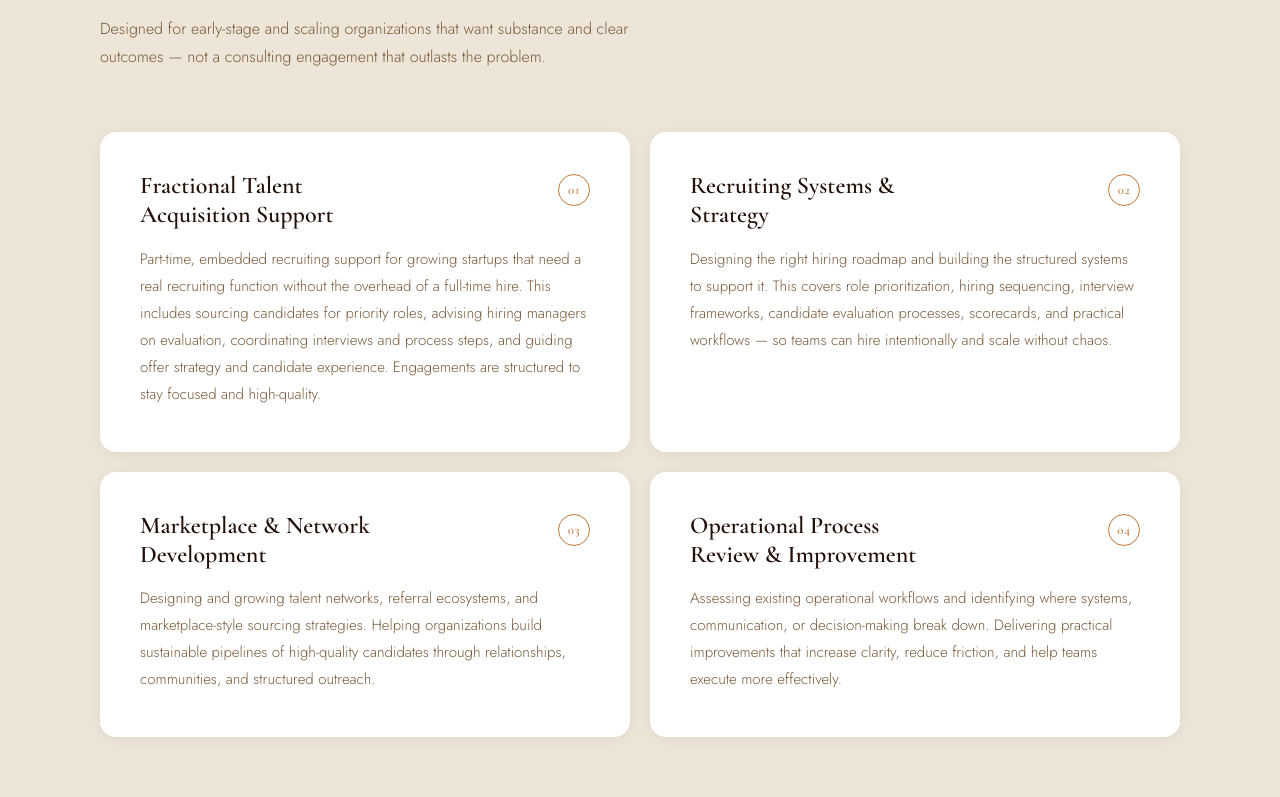
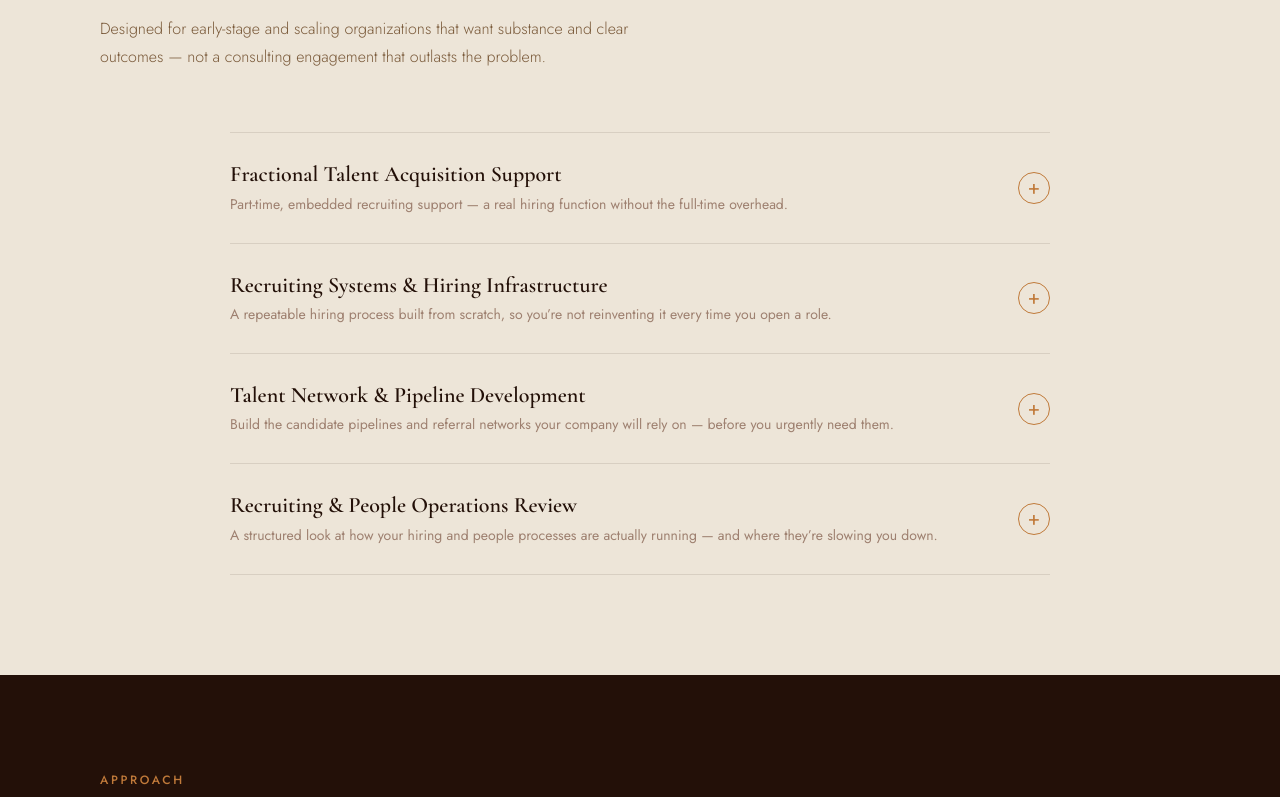
Before and after one commit to Porterhouse-Collective/porterhouse-collective-site, a plain HTML site: page index.html in a window 1280 px wide. Shown: the part 1463-2260 px from the top of the page. Drawn offline with nearby package versions, Linux system fonts and the light colour scheme.

Commit message:
Accordion service cards, updated titles, footer cleanup

```diff
--- a/index.html
+++ b/index.html
@@ -201,36 +201,67 @@
     /* ── SERVICES — old rounded card style ── */
     #services { background: var(--cream-warm); }
     .services-grid {
-      display: grid; grid-template-columns: repeat(2, 1fr);
-      gap: 20px;
+      display: flex; flex-direction: column;
+      max-width: 820px; margin: 0 auto;
     }
     .service-card {
-      background: #fff; border-radius: 16px;
-      padding: 40px 40px 44px;
-      box-shadow: 0 2px 16px rgba(35,16,8,0.06);
-      transition: box-shadow 0.2s, transform 0.2s;
+      border-bottom: 1px solid rgba(35,16,8,0.10);
+      background: transparent; border-radius: 0;
+      box-shadow: none; padding: 0; transition: none;
     }
-    .service-card:hover { box-shadow: 0 6px 28px rgba(35,16,8,0.10); transform: translateY(-2px); }
-    .service-card-top {
-      display: flex; justify-content: space-between;
-      align-items: flex-start; margin-bottom: 16px;
+    .service-card:first-child { border-top: 1px solid rgba(35,16,8,0.10); }
+    .service-card:hover { box-shadow: none; transform: none; }
+    .service-card-row {
+      display: flex; align-items: center; justify-content: space-between;
+      padding: 28px 0; cursor: pointer; gap: 16px;
     }
-    .service-card h3 {
-      font-family: var(--serif); font-size: 24px; font-weight: 600;
-      color: var(--text-light); line-height: 1.2; max-width: 260px;
+    .service-card-text { flex: 1; }
+    .service-card-text h3 {
+      font-family: var(--serif); font-size: 22px; font-weight: 600;
+      color: var(--text-light); line-height: 1.2; margin-bottom: 6px;
     }
-    .service-num {
-      display: flex; align-items: center; justify-content: center;
+    .service-card-text .service-tagline {
+      font-family: var(--sans); font-size: 14px;
+      color: var(--text-muted); line-height: 1.5;
+    }
+    .service-card-toggle {
       width: 32px; height: 32px; border-radius: 50%;
       border: 1.5px solid var(--orange-hover);
-      font-family: var(--serif); font-size: 13px; font-weight: 500;
-      color: var(--orange-hover); letter-spacing: 0.05em;
-      flex-shrink: 0; margin-top: 2px;
+      display: flex; align-items: center; justify-content: center;
+      flex-shrink: 0; transition: background 0.2s;
+      color: var(--orange-hover); font-size: 20px; line-height: 1;
+      user-select: none;
     }
-    .service-card p {
-      font-size: 15px; font-weight: 300; line-height: 1.8; color: var(--text-mid);
+    .service-card.open .service-card-toggle {
+      background: var(--orange-hover); color: #fff;
     }
-    @media (max-width: 768px) { .services-grid { grid-template-columns: 1fr; } }
+    .service-card-body { display: none; padding-bottom: 32px; }
+    .service-card.open .service-card-body { display: block; }
+    .service-card-framing {
+      font-family: var(--serif); font-style: italic;
+      font-size: 17px; color: var(--text-muted); line-height: 1.65;
+      margin-bottom: 20px;
+    }
+    .service-card-bullets { list-style: none; padding: 0; margin: 0 0 24px; }
+    .service-card-bullets li {
+      font-family: var(--sans); font-size: 15px; color: var(--text-light);
+      line-height: 1.6; padding: 6px 0 6px 20px; position: relative;
+    }
+    .service-card-bullets li::before {
+      content: '\2014'; position: absolute; left: 0; color: var(--gold); font-weight: 600;
+    }
+    .service-card-outcome {
+      background: var(--brown); border-radius: 10px; padding: 20px 24px;
+    }
+    .service-card-outcome-label {
+      font-family: var(--sans); font-size: 11px; font-weight: 600;
+      text-transform: uppercase; letter-spacing: 0.12em;
+      color: var(--gold); margin-bottom: 8px;
+    }
+    .service-card-outcome-text {
+      font-family: var(--serif); font-size: 16px;
+      color: var(--cream); line-height: 1.6; font-style: italic;
+    }
 
     /* ── APPROACH — old style: dark brown, rounded cards, radiating orange ── */
     #approach { background: var(--brown); padding: 96px 0; }
@@ -485,42 +516,106 @@
       <div class="section-head fade-up">
         <span class="section-eyebrow">Services</span>
         <h2>Focused support where growth tends to get messy.</h2>
-        <p>Designed for early-stage and scaling organizations that want substance and clear outcomes — not a consulting engagement that outlasts the problem.</p>
+        <p>Designed for early-stage and scaling organizations that want substance and clear outcomes &#8212; not a consulting engagement that outlasts the problem.</p>
       </div>
-      <div class="services-grid">
-        <article class="service-card fade-up">
-          <div class="service-card-top">
-            <h3>Fractional Talent Acquisition Support</h3>
-            <span class="service-num">01</span>
+      <div class="services-grid fade-up">
+
+        <article class="service-card">
+          <div class="service-card-row" onclick="toggleCard(this)">
+            <div class="service-card-text">
+              <h3>Fractional Talent Acquisition Support</h3>
+              <p class="service-tagline">Part-time, embedded recruiting support &#8212; a real hiring function without the full-time overhead.</p>
+            </div>
+            <div class="service-card-toggle">+</div>
           </div>
-          <p>Part-time, embedded recruiting support for growing startups that need a real recruiting function without the overhead of a full-time hire. This includes sourcing candidates for priority roles, advising hiring managers on evaluation, coordinating interviews and process steps, and guiding offer strategy and candidate experience. Engagements are structured to stay focused and high-quality.</p>
+          <div class="service-card-body">
+            <p class="service-card-framing">For teams that need hiring to move but aren&#8217;t ready for a full-time recruiter. Engagements are scoped to your most critical roles and structured to stay focused.</p>
+            <ul class="service-card-bullets">
+              <li>Source and manage candidates for priority roles</li>
+              <li>Advise hiring managers on evaluation and decision-making</li>
+              <li>Coordinate interviews and own the candidate experience end-to-end</li>
+              <li>Guide offer strategy and closing</li>
+            </ul>
+            <div class="service-card-outcome">
+              <p class="service-card-outcome-label">You walk away with</p>
+              <p class="service-card-outcome-text">A focused recruiting function that keeps hiring moving &#8212; without adding permanent headcount.</p>
+            </div>
+          </div>
         </article>
-        <article class="service-card fade-up delay-1">
-          <div class="service-card-top">
-            <h3>Recruiting Systems &amp; Strategy</h3>
-            <span class="service-num">02</span>
+
+        <article class="service-card">
+          <div class="service-card-row" onclick="toggleCard(this)">
+            <div class="service-card-text">
+              <h3>Recruiting Systems &amp; Hiring Infrastructure</h3>
+              <p class="service-tagline">A repeatable hiring process built from scratch, so you&#8217;re not reinventing it every time you open a role.</p>
+            </div>
+            <div class="service-card-toggle">+</div>
           </div>
-          <p>Designing the right hiring roadmap and building the structured systems to support it. This covers role prioritization, hiring sequencing, interview frameworks, candidate evaluation processes, scorecards, and practical workflows — so teams can hire intentionally and scale without chaos.</p>
+          <div class="service-card-body">
+            <p class="service-card-framing">Most early teams hire reactively. This work builds the structure underneath &#8212; so when you&#8217;re ready to scale, the foundation is already there and your team knows how to use it.</p>
+            <ul class="service-card-bullets">
+              <li>Design structured interview processes and evaluation scorecards</li>
+              <li>Set up or optimize your ATS, or build a lightweight system if you don&#8217;t have one</li>
+              <li>Create consistent feedback and decision workflows across the hiring team</li>
+              <li>Improve candidate experience from first touch to offer</li>
+            </ul>
+            <div class="service-card-outcome">
+              <p class="service-card-outcome-label">You walk away with</p>
+              <p class="service-card-outcome-text">A hiring system that saves time, sharpens decisions, and scales with you as the team grows.</p>
+            </div>
+          </div>
         </article>
-        <article class="service-card fade-up delay-2">
-          <div class="service-card-top">
-            <h3>Marketplace &amp; Network Development</h3>
-            <span class="service-num">03</span>
+
+        <article class="service-card">
+          <div class="service-card-row" onclick="toggleCard(this)">
+            <div class="service-card-text">
+              <h3>Talent Network &amp; Pipeline Development</h3>
+              <p class="service-tagline">Build the candidate pipelines and referral networks your company will rely on &#8212; before you urgently need them.</p>
+            </div>
+            <div class="service-card-toggle">+</div>
           </div>
-          <p>Designing and growing talent networks, referral ecosystems, and marketplace-style sourcing strategies. Helping organizations build sustainable pipelines of high-quality candidates through relationships, communities, and structured outreach.</p>
+          <div class="service-card-body">
+            <p class="service-card-framing">Great hires rarely come from a job posting alone. This work helps you build sustainable sourcing relationships so you&#8217;re not starting from zero every time you open a role.</p>
+            <ul class="service-card-bullets">
+              <li>Define your ideal candidate profiles and referral source targets</li>
+              <li>Design outreach strategies to grow your talent network proactively</li>
+              <li>Build community and relationship-based sourcing approaches</li>
+              <li>Create lightweight processes to keep pipelines warm between active searches</li>
+            </ul>
+            <div class="service-card-outcome">
+              <p class="service-card-outcome-label">You walk away with</p>
+              <p class="service-card-outcome-text">A sustainable sourcing foundation that reduces dependency on reactive job postings and agency spend.</p>
+            </div>
+          </div>
         </article>
-        <article class="service-card fade-up delay-3">
-          <div class="service-card-top">
-            <h3>Operational Process Review &amp; Improvement</h3>
-            <span class="service-num">04</span>
+
+        <article class="service-card">
+          <div class="service-card-row" onclick="toggleCard(this)">
+            <div class="service-card-text">
+              <h3>Recruiting &amp; People Operations Review</h3>
+              <p class="service-tagline">A structured look at how your hiring and people processes are actually running &#8212; and where they&#8217;re slowing you down.</p>
+            </div>
+            <div class="service-card-toggle">+</div>
           </div>
-          <p>Assessing existing operational workflows and identifying where systems, communication, or decision-making break down. Delivering practical improvements that increase clarity, reduce friction, and help teams execute more effectively.</p>
+          <div class="service-card-body">
+            <p class="service-card-framing">Designed specifically for recruiting and people operations &#8212; not general business process consulting. If your hiring workflows feel inconsistent or hard to manage, this is where to start.</p>
+            <ul class="service-card-bullets">
+              <li>Audit current recruiting workflows, handoffs, and decision points</li>
+              <li>Identify bottlenecks, inconsistencies, and breakdown points across the process</li>
+              <li>Simplify and restructure for cleaner, more consistent execution</li>
+              <li>Deliver practical recommendations your team can act on immediately</li>
+            </ul>
+            <div class="service-card-outcome">
+              <p class="service-card-outcome-label">You walk away with</p>
+              <p class="service-card-outcome-text">Cleaner hiring and people operations so your team moves faster and fewer things fall through the cracks.</p>
+            </div>
+          </div>
         </article>
+
       </div>
     </div>
   </section>
 
-  <!-- APPROACH -->
   <section id="approach">
     <div class="container">
       <div class="section-head fade-up">
@@ -623,10 +718,27 @@
       </div>
       <div class="footer-info">
         <span>Charlotte, NC</span>
-        <a href="mailto:contact@porterhousecollective.com">contact@porterhousecollective.com</a>
-        <span>LinkedIn — coming soon</span>
       </div>
       <div class="footer-copy">
         <span>&copy; 2026 Porterhouse Collective LLC</span><br>
         <span style="font-size:12px;color:var(--orange-hover);">Independent consulting for hiring, systems, and operational clarity.</span>
       </div>
+
+    </footer>
+
+  <script>
+    function toggleCard(row) {
+      var card = row.parentElement;
+      var isOpen = card.classList.contains('open');
+      document.querySelectorAll('.service-card.open').forEach(function(el) {
+        el.classList.remove('open');
+        el.querySelector('.service-card-toggle').textContent = '+';
+      });
+      if (!isOpen) {
+        card.classList.add('open');
+        card.querySelector('.service-card-toggle').textContent = '−';
+      }
+    }
+  </script>
+</body>
+                                             </html>
```
